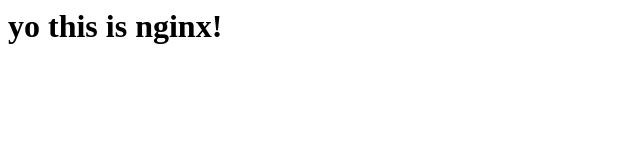
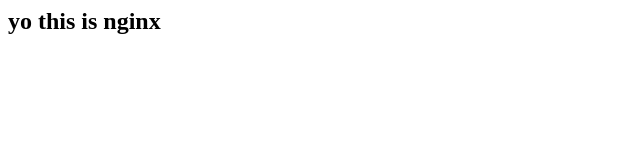
Before and after one commit to guytamari/HA-Devops, a plain HTML site: page terraform/docker/index.html in a window 1280 px wide. Shown: the whole page, without its empty margins (0-640 px from the left). Drawn offline with Linux system fonts and the light colour scheme.

Commit message:
Update index.html

```diff
--- a/terraform/docker/index.html
+++ b/terraform/docker/index.html
@@ -1,5 +1,5 @@
 <html>
   <body>
-    <h1>yo this is nginx!</h1>
+    <h2>yo this is nginx</h2>
   </body>
 </html>
```
